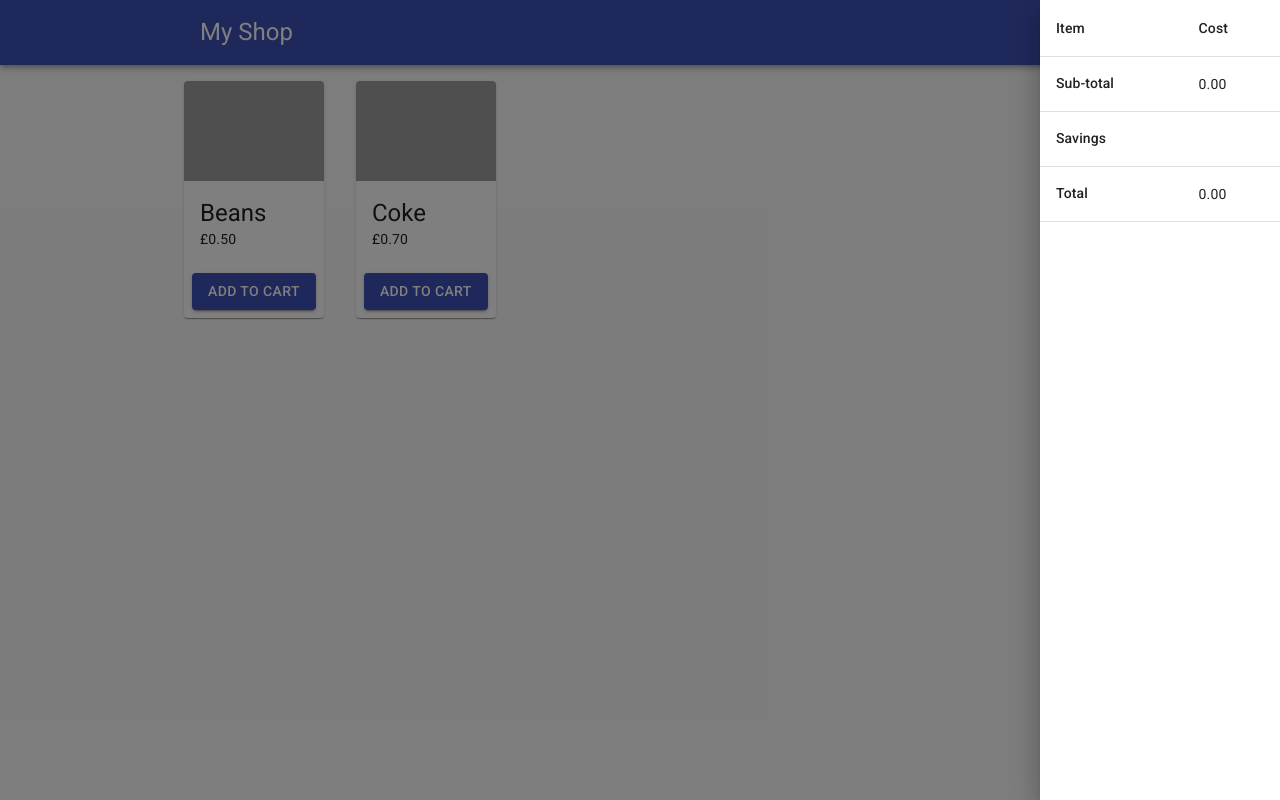
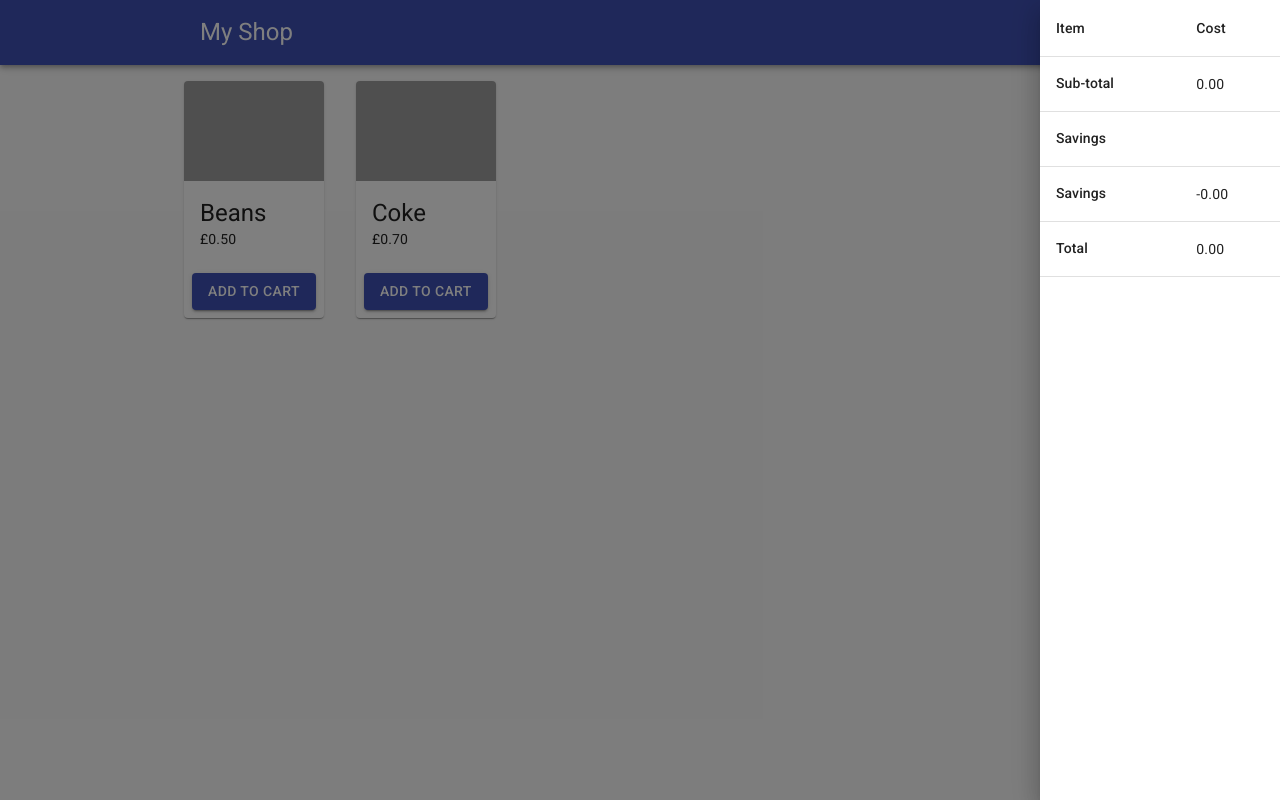
Before and after one commit to lwkchan/Shopping-basket, a React (Create React App) app: page / in a window 1280 px wide. Both pictures are taken after a click on the button "Show basket". Built offline with nearby package versions, Linux system fonts and the light colour scheme; grey boxes are pictures that could not be loaded.

Commit message:
fixed: now you can see total savings number

```diff
--- a/src/components/BasketTable.tsx
+++ b/src/components/BasketTable.tsx
@@ -60,6 +60,12 @@ function BasketTable({ items, discountRows }: Props) {
             {getDiscountRows()}
             <TableRow>
               <TableCell>
+                <Typography variant="subtitle2">Savings</Typography>
+              </TableCell>
+              <TableCell>-{totalAmountOff.toFixed(2)}</TableCell>
+            </TableRow>
+            <TableRow>
+              <TableCell>
                 <Typography variant="subtitle2">Total</Typography>
               </TableCell>
               <TableCell>{grandTotal}</TableCell>
```
